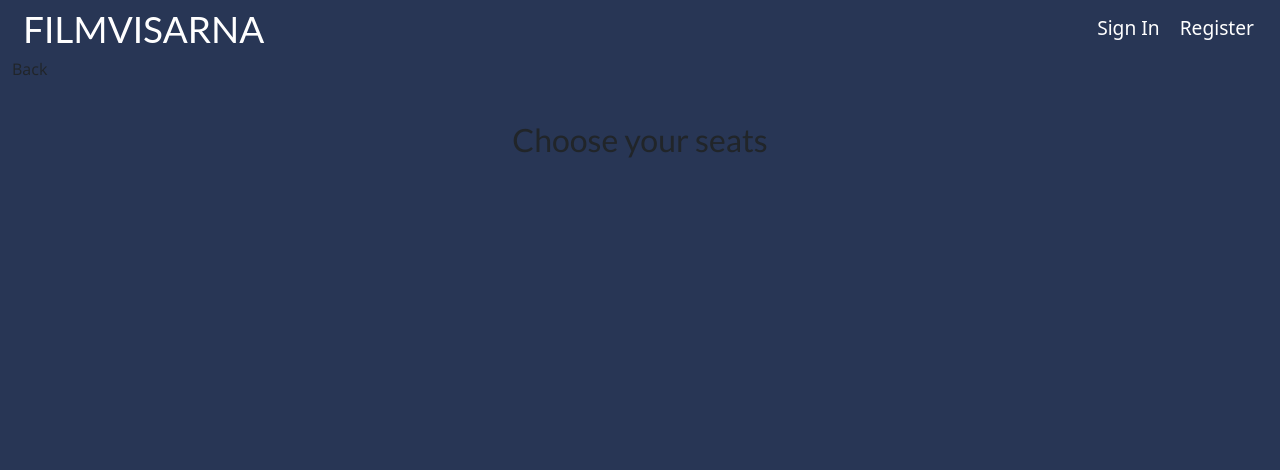
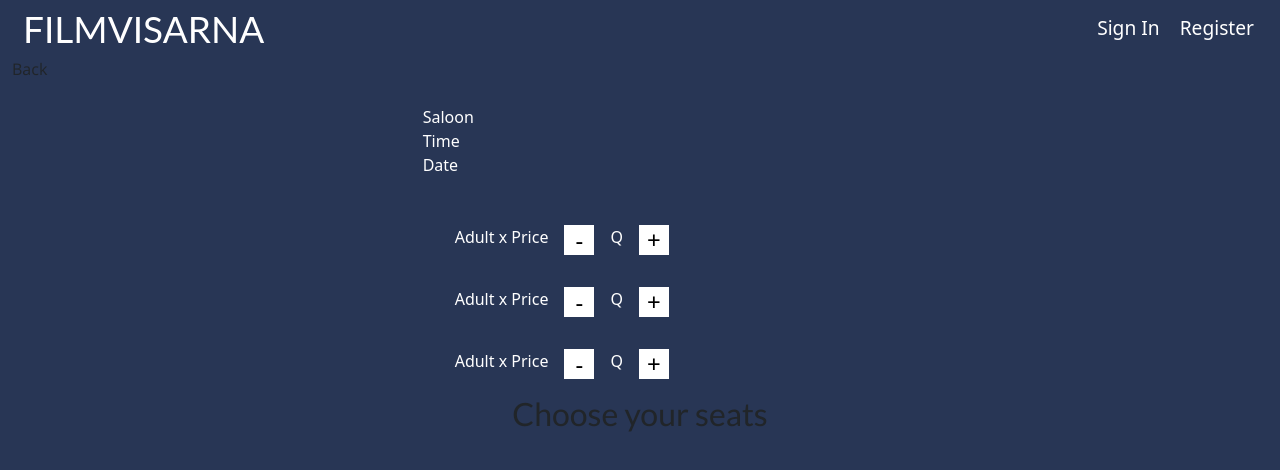
Before and after one commit to isskor/filmVisarna, a React (Create React App) app in the folder client/: page /showtime/1 in a window 1280 px wide. Shown: the top 470 px of the page. Built offline with nearby package versions, Linux system fonts and the light colour scheme; no server answers.

Commit message:
added ticket quantity mockup

```diff
--- a/client/src/pages/BookingSeatPage.js
+++ b/client/src/pages/BookingSeatPage.js
@@ -26,22 +26,48 @@ export default function BookingSeatPage() {
 
   return (
     <div className='container-fluid'>
+      <div className='booking_header'>
         <div className='row justify-content-between showtime_info'>
           <div className='col-3'>
             <p>Back</p>
           </div>
+        </div>
+        <div className='row '>
+          <div className='col-4 text-end'>
+            <img src={showTime?.movie.poster} alt='' />
+          </div>
+          <div className='col-8'>
+            <div className='row'>
+              <h1>{showTime?.movie.title}</h1>
               <div className='col-3 showtime_info--text'>
+                <span className='showtime_info--title'>Saloon</span>
                 <span>{showTime?.saloon.name}</span>
+                <span className='showtime_info--title'>Time</span>
                 <span>{showTime?.time}</span>
+                <span className='showtime_info--title'>Date</span>
                 <span>{showTime?.date}</span>
               </div>
             </div>
-      <div className='row '>
-        <div className='col-3'>
-          <img src={showTime?.movie.poster} alt='' />
+            <div className='row ticket_quantity'>
+              <div className='ticket_group'>
+                <span>Adult x Price</span>
+                <div className='ticket_minus'>-</div>
+                <span>Q</span>
+                <div className='ticket_plus'>+</div>
               </div>
-        <div className='col-3'>
-          <h1>{showTime?.movie.title}</h1>
+              <div className='ticket_group'>
+                <span>Adult x Price</span>
+                <div className='ticket_minus'>-</div>
+                <span>Q</span>
+                <div className='ticket_plus'>+</div>
+              </div>
+              <div className='ticket_group'>
+                <span>Adult x Price</span>
+                <div className='ticket_minus'>-</div>
+                <span>Q</span>
+                <div className='ticket_plus'>+</div>
+              </div>
+            </div>
           </div>
         </div>
         <div className='row'>
@@ -50,5 +76,6 @@ export default function BookingSeatPage() {
           </div>
         </div>
       </div>
+    </div>
   );
 }
--- a/client/src/styles/BookingSeatPage.scss
+++ b/client/src/styles/BookingSeatPage.scss
@@ -1,8 +1,40 @@
 .showtime_info--text {
   color: white;
   display: flex;
-  gap: 2rem;
+  flex-direction: column;
+
+  //   gap: 2rem;
   span {
-    font-size: 2rem;
+    font-size: 1rem;
+  }
+  .showtime_info--title {
+    margin-left: -1rem;
   }
 }
+
+.ticket_quantity {
+  margin-top: 2rem;
+  .ticket_group {
+    color: white;
+    display: flex;
+    gap: 1rem;
+    margin: 1rem;
+
+    .ticket_plus,
+    .ticket_minus {
+      height: 30px;
+      width: 30px;
+      background: white;
+      color: black;
+      display: flex;
+      justify-content: center;
+      align-items: center;
+      font-size: 1.5rem;
+      span {
+        display: flex;
+        margin: 0;
+        padding: 0;
+      }
+    }
+  }
+}
```
Lines whose indentation alone changed are shown as unchanged.
